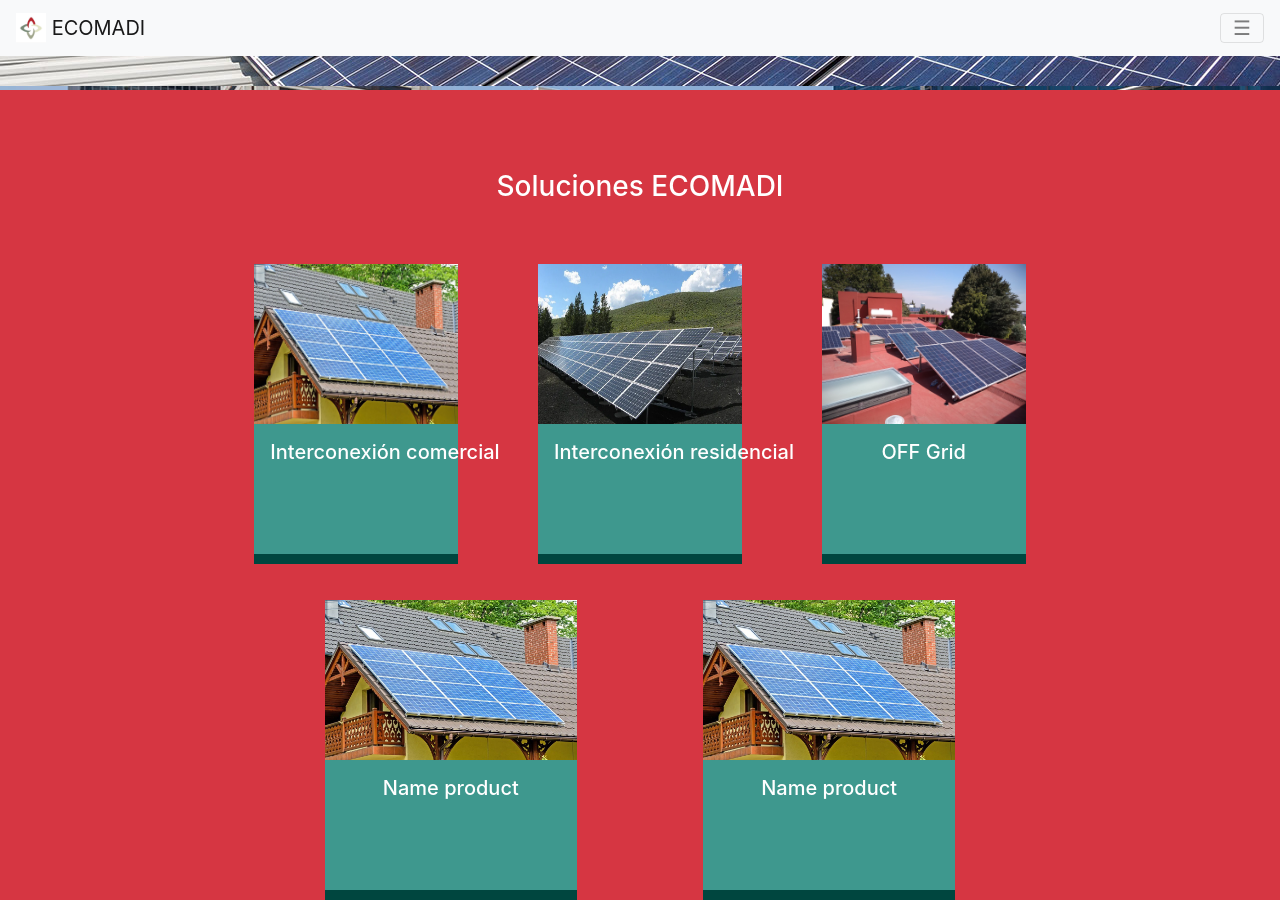
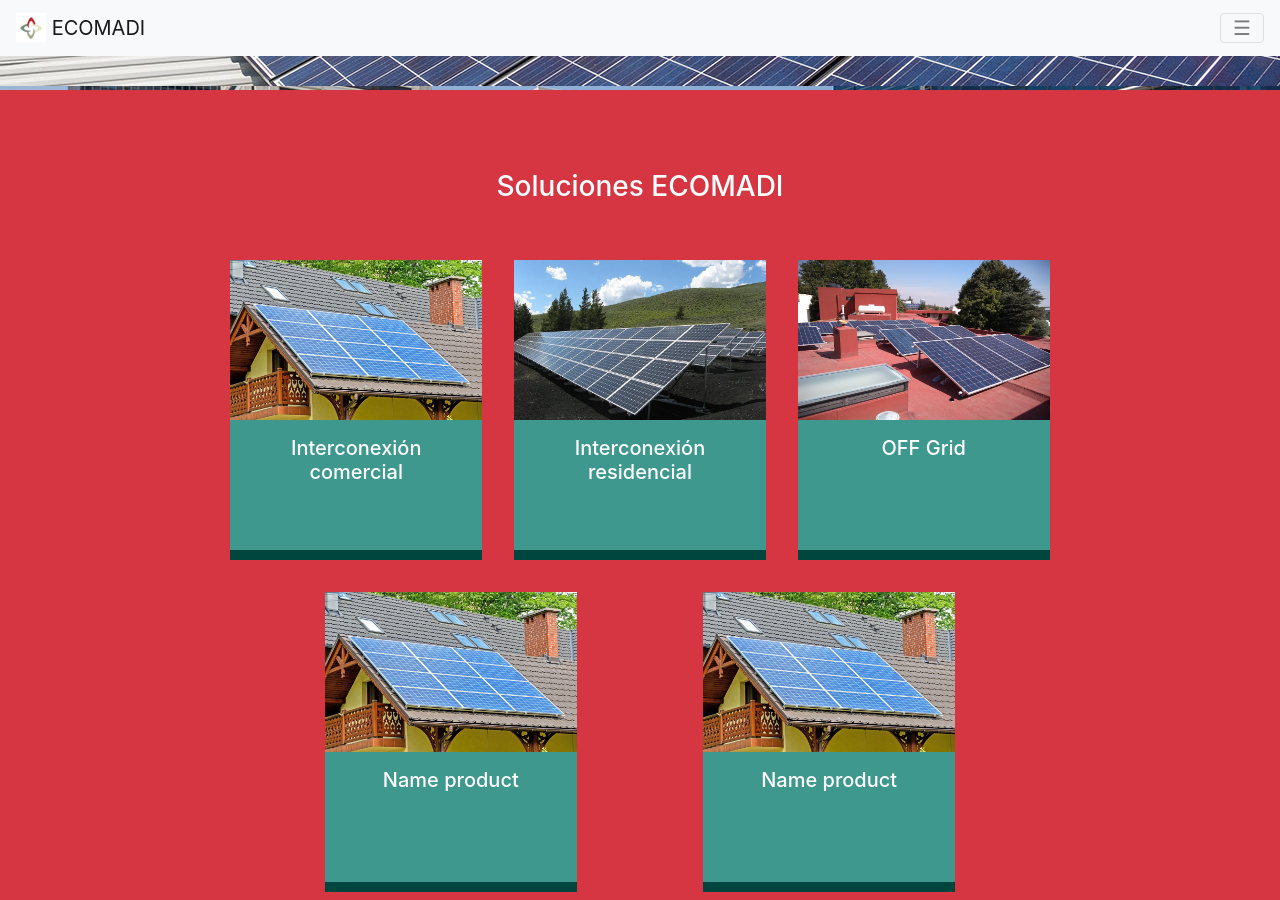
Before and after one commit to eder-toledo/eder-toledo.github.io, a Jekyll site: the page webPage/index.html, which Jekyll copies as it is, in a window 1280 px wide and 900 px high, scrolled down 514 px. Built offline with Jekyll 4.4.1, drawn with Linux system fonts in a browser that asks for light colours; nearby versions of some CDN libraries; comment, search, counter and statistics services are not loaded.

Commit message:
Update index.html

```diff
--- a/webPage/index.html
+++ b/webPage/index.html
@@ -86,7 +86,7 @@
                     <div class="col-12 p-3"></div>
                     <div class="row text-center">
                         <div class="col-4 p-3">
-                            <a class="btnPage2 dropdown-item" href="#proyecto1">
+                            <a class="btnPage2" href="#proyecto1">
                                 <div class="item">
                                     <div style="height: 160px">
                                         <img src="img/panel-1.jpg" class="img-fluid">
@@ -96,7 +96,7 @@
                             </a>
                         </div>
                         <div class="col-4 p-3">
-                            <a class="btnPage2 dropdown-item" href="#proyecto2">
+                            <a class="btnPage2" href="#proyecto2">
                                 <div class="item">
                                     <div style="height: 160px">
                                         <img src="img/panel-2.jpg" class="img-fluid">
@@ -106,7 +106,7 @@
                             </a>
                         </div>
                         <div class="col-4 p-3">
-                            <a class="btnPage2 dropdown-item" href="#proyecto3">
+                            <a class="btnPage2" href="#proyecto3">
                                 <div class="item">
                                     <div style="height: 160px">
                                         <img src="img/panel-3.jpg" class="img-fluid">
```
